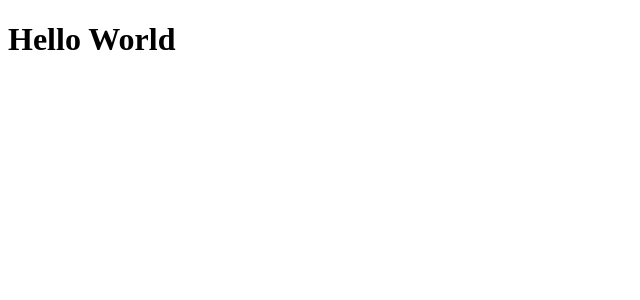
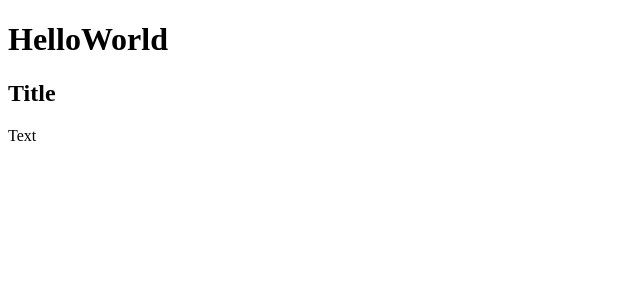
Before and after one commit to Nickdev8/M7React, a React (Vite) app: page / in a window 1280 px wide. Shown: the top 300 px of the page, without its empty margins (0-640 px from the left). Built offline with nearby package versions, Linux system fonts and the light colour scheme.

Commit message:
added article

```diff
--- a/src/App.jsx
+++ b/src/App.jsx
@@ -1,10 +1,15 @@
 import './App.css'
 import { HelloWorld } from './helloworld'
+import { Article } from './article'
 
 function App() {
   return (
     <div className="app">
-      <HelloWorld title="Hello World" />
+      <HelloWorld title="HelloWorld" />
+      <Article
+        title="Title"
+        text="Text"
+      />
     </div>
   )
 }
--- /dev/null
+++ b/src/article.jsx
@@ -0,0 +1,8 @@
+export function Article({ title, text }) {
+  return (
+    <article>
+      <h2>{title}</h2>
+      <p>{text}</p>
+    </article>
+  )
+}
```
